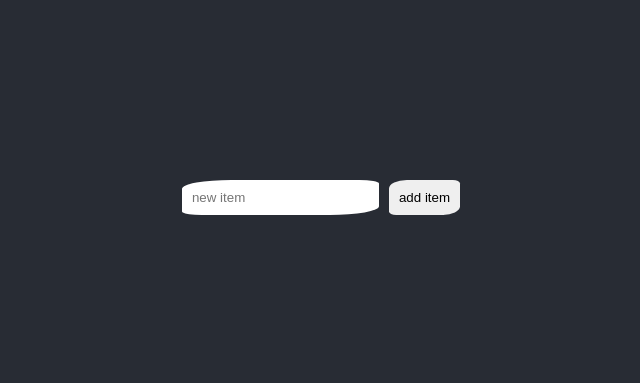
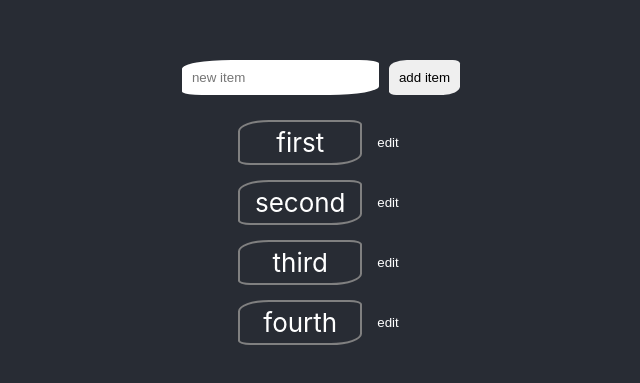
Before and after one commit to piramidonwitch/dragdrop-app, a React (Create React App) app: page / in a window 1280 px wide. Shown: the part 193-576 px from the top of the page, without its empty margins (319-959 px from the left). Built offline with nearby package versions, Linux system fonts and the light colour scheme.

Commit message:
update build

```diff
--- a/src/App.css
+++ b/src/App.css
@@ -23,7 +23,7 @@
 
 }
 
-button {
+.btn {
   border: 0px solid gray;
   border-radius: 5px;
   padding: 5px;
@@ -42,7 +42,7 @@ ul {
   list-style-type: none
 }
 
-input {
+input, .submitBtn {
 
   border: 2px;
   border-radius: 25% 10%;
--- a/src/App.js
+++ b/src/App.js
@@ -1,5 +1,5 @@
 
-import { useState } from 'react';
+import { useEffect, useState } from 'react';
 import './App.css';
 import { Add } from './components/Add';
 import { Block } from './components/Block';
@@ -9,12 +9,17 @@ import { defaultData } from './data/data';
 
 
 function App() {
+  const getLocStorData = JSON.parse(localStorage.getItem('items'))
+  const [data, setData] = useState(getLocStorData || defaultData)
 
-  const [data, setData] = useState(defaultData)
+  useEffect(()=>{
+    localStorage.setItem('items', JSON.stringify(data))
+  },[data])
+
 
   //принимает id нажатого
   const killItem = (id) => {
-    if(window.confirm('want to delete?')){setData(data.filter(e => e.id != id))}
+    if(window.confirm('want to delete?')){setData(data.filter(e => e.id !== id))}
   }
   const onEdited = (id, value) => {
     setData(data.map(e => e.id === id ? { ...e, title: value } : e))
@@ -28,7 +33,6 @@ function App() {
         setData={setData}
         killItem={killItem}
         onEdited={onEdited}
-
         />
     </div>
   );
--- a/src/components/Add.jsx
+++ b/src/components/Add.jsx
@@ -22,7 +22,7 @@ export function Add ({changeData}) {
         <form onSubmit={submitHandler} autoComplete='off'>
             { error && <p>{error}</p> }
             <input placeholder="new item" name="inp"></input>
-            <input type='submit' value='add item'></input>
+            <input className="submitBtn" type='submit' value='add item'></input>
         </form>
     )
 }
--- a/src/components/Block.jsx
+++ b/src/components/Block.jsx
@@ -8,7 +8,7 @@ export function Block({ data, setData, killItem, onEdited }) {
         <div>
             <Reorder.Group axis="y" values={data} onReorder={setData} >
                 {data.map(item =>
-                    <Item key={item.id} item={item} killItem={killItem} onEdited={onEdited}/>
+                    <Item key={item.id} item={item} killItem={killItem} onEdited={onEdited} />
                 )}
             </Reorder.Group>
         </div>
@@ -22,13 +22,20 @@ function Item({ item, killItem, onEdited }) {
     const editTitleInputRef = useRef('null')
 
     //манипуляции с DOM поэтому useLayoutEffect, а не useEffect
-    useLayoutEffect(()=>{
-        if (isEditMode && editTitleInputRef) {editTitleInputRef.current.focus()
+    useLayoutEffect(() => {
+        if (isEditMode && editTitleInputRef) {
+            editTitleInputRef.current.focus()
         }
-        }, [isEditMode])
+    }, [isEditMode])
 
     const changeHandler = (event) => {
         setValue(event.target.value)
+    }
+    const onPressHandler = (event) => {
+        if (event.keyCode === 13) {
+            onEdited(item.id, value)
+            setIsEditMode(false)
+        }
     }
 
     return (
@@ -39,7 +46,11 @@ function Item({ item, killItem, onEdited }) {
             onDoubleClick={() => { killItem(item.id) }}
         >
             {isEditMode ? (
-                <input value={value} onChange={changeHandler} ref={editTitleInputRef}/>
+                <input value={value}
+                    onChange={changeHandler}
+                    ref={editTitleInputRef}
+                    onKeyDown={onPressHandler}
+                />
             ) : (
                 <div className="title">
                     <span>{item.title}</span>
@@ -47,14 +58,14 @@ function Item({ item, killItem, onEdited }) {
             )}
 
             {isEditMode ? (
-                <button onClick={() => {
+                <button className="btn" onClick={() => {
                     onEdited(item.id, value)
                     setIsEditMode(false)
-                    }}>
+                }}>
                     ok
                 </button>
             ) : (
-                <button onClick={() => { setIsEditMode(!isEditMode) }}>
+                <button className="btn" onClick={() => { setIsEditMode(!isEditMode) }}>
                     edit
                 </button>)}
 
--- a/src/data/data.js
+++ b/src/data/data.js
@@ -1,10 +1,10 @@
+// export const defaultData = [
+
+// ]
+
 export const defaultData = [
-
+        {id:1, title: 'first'},
+        {id:2, title: 'second'},
+        {id:3, title: 'third'},
+        {id:4, title: 'fourth'}
 ]
-
-// export const defaultData = [
-//         {id:1, title: 'first'},
-//         {id:2, title: 'second'},
-//         {id:3, title: 'third'},
-//         {id:4, title: 'fourth'}
-// ]
```
